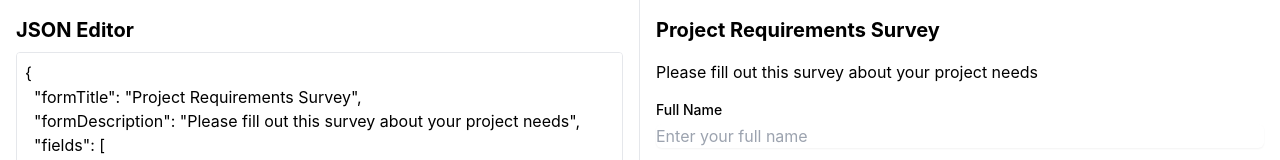
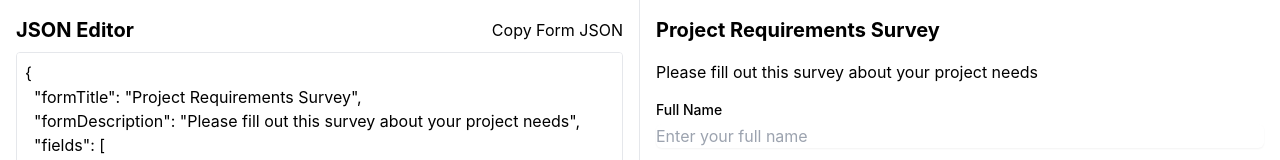
Before and after one commit to guptasajal411/dynamic-form-generator-ts, a React (Create React App) app: page / in a window 1280 px wide. Shown: the top 160 px of the page. Built offline with nearby package versions, Linux system fonts and the light colour scheme.

Commit message:
feat: copy form JSON button

```diff
--- a/src/components/FormGenerator.tsx
+++ b/src/components/FormGenerator.tsx
@@ -7,12 +7,11 @@ const FormGenerator: React.FC<{ schema: FormSchema, jsonError: jsonError }> = ({
     const { register, handleSubmit, formState: { errors }, reset } = useForm();
 
     useEffect(() => {
-        // Reset the form whenever the schema changes to ensure no residual fields.
         reset();
     }, [schema, reset]);
 
     const onSubmit = (data: any) => {
-        console.log(data); // Should only log schema-defined fields
+        console.log(data);
         alert("Form submitted successfully!");
     };
 
--- a/src/components/JSONEditor.tsx
+++ b/src/components/JSONEditor.tsx
@@ -1,11 +1,14 @@
-import React from "react";
+import React, { useState } from "react";
 import { JSONEditorProps } from "../types/editorTypes";
 import { formSchema } from "../validators/jsonValidator";
 import { z } from "zod";
 
 const JSONEditor: React.FC<JSONEditorProps> = ({ schema, setSchema, setJsonError }) => {
+    const [jsonValue, setJsonValue] = useState<string>(JSON.stringify(schema, null, 2));
+
     const handleChange = (e: React.ChangeEvent<HTMLTextAreaElement>) => {
         const input = e.target.value;
+        setJsonValue(input);
         try {
             const parsed = JSON.parse(input);
             const validationResult = formSchema.safeParse(parsed);
@@ -21,10 +24,10 @@ const JSONEditor: React.FC<JSONEditorProps> = ({ schema, setSchema, setJsonError
             setSchema(validationResult.data);
             setJsonError({ isError: false });
         } catch (err) {
-            console.log(err)
-            if (err instanceof SyntaxError) {
+            console.log(err);
+            if (err instanceof SyntaxError) { // catching syntax errors in JSON
                 setJsonError({ isError: true, errorMessages: [err.message] });
-            } else if (err instanceof z.ZodError) {
+            } else if (err instanceof z.ZodError) { // catching zod errors for form schema validation
                 const errorMessages = err.errors
                     .map(err => `${err.path.join(".")} - ${err.message}`)
                     .join("; ");
@@ -36,17 +39,31 @@ const JSONEditor: React.FC<JSONEditorProps> = ({ schema, setSchema, setJsonError
         }
     };
 
+    const handleCopy = async () => {
+        try {
+            await navigator.clipboard.writeText(jsonValue);
+            alert("JSON copied to clipboard!");
+        } catch (err) {
+            console.error("Failed to copy: ", err);
+            alert("Failed to copy JSON.");
+        }
+    };
+
     return (
         <div className="h-full w-full flex flex-col max-h-screen overflow-y-auto">
-            <h2 className="text-xl font-bold">JSON Editor</h2>
+            <div className="flex align-middle justify-between">
+                <h2 className="text-xl font-bold">JSON Editor</h2>
+                <button onClick={handleCopy}>Copy Form JSON</button>
+            </div>
             <textarea
                 data-testid={"json-editor"}
                 className="w-full h-full border p-2 rounded mt-2"
-                defaultValue={JSON.stringify(schema, null, 2)}
+                value={jsonValue} // using a local state here because using default values from parent component doesnt update on using the "copy from json" button, making the textarea controlled
                 onChange={handleChange}
             />
         </div>
     );
-}
+};
+
 
 export default JSONEditor;
```
